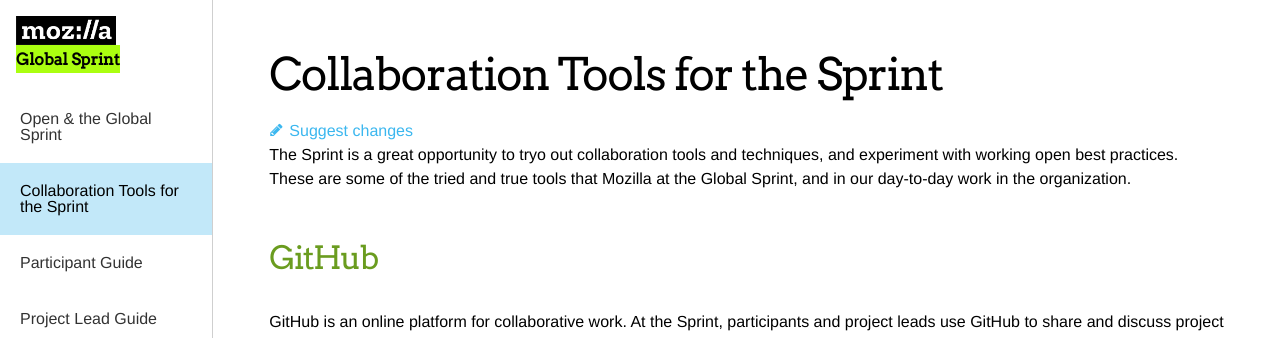
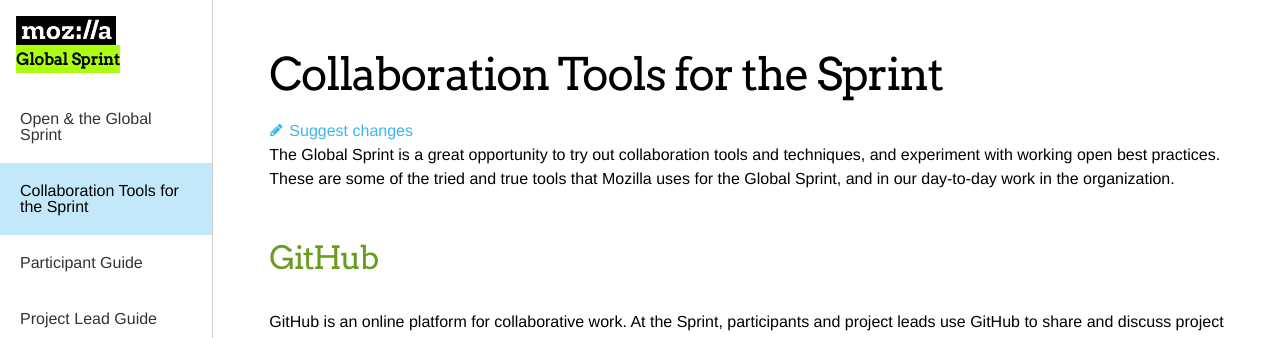
Before and after one commit to mozilla/global-sprint, a Jekyll site: the page built from _articles/collaboration-tools.md, in a window 1280 px wide. Shown: the top 338 px of the page. Built offline with Jekyll 4.4.1, drawn with Linux system fonts in a browser that asks for light colours; comment, search, counter and statistics services are not loaded.

Commit message:
Update collaboration-tools.md

```diff
--- a/_articles/collaboration-tools.md
+++ b/_articles/collaboration-tools.md
@@ -3,7 +3,7 @@ layout: page
 title: Collaboration Tools for the Sprint
 ---
 
-**The Sprint is a great opportunity to tryo out collaboration tools and techniques, and experiment with working open best practices.** These are some of the tried and true tools that Mozilla at the Global Sprint, and in our day-to-day work in the organization.
+**The Global Sprint is a great opportunity to try out collaboration tools and techniques, and experiment with working open best practices.** These are some of the tried and true tools that Mozilla uses for the Global Sprint, and in our day-to-day work in the organization.
 
 ### GitHub
 GitHub is an online platform for collaborative work. At the Sprint, participants and project leads use GitHub to share and discuss project plans and materials, assign work, and make changes to code or content. Software projects may use GitHub’s full version control functionality at the Sprint to accept code changes, while projects that aren’t code-heavy may just use GitHub to list, discuss and assign tasks. Project work can happen elsewhere-- in word processing or design apps, in code editors, or on regular old paper.
```
